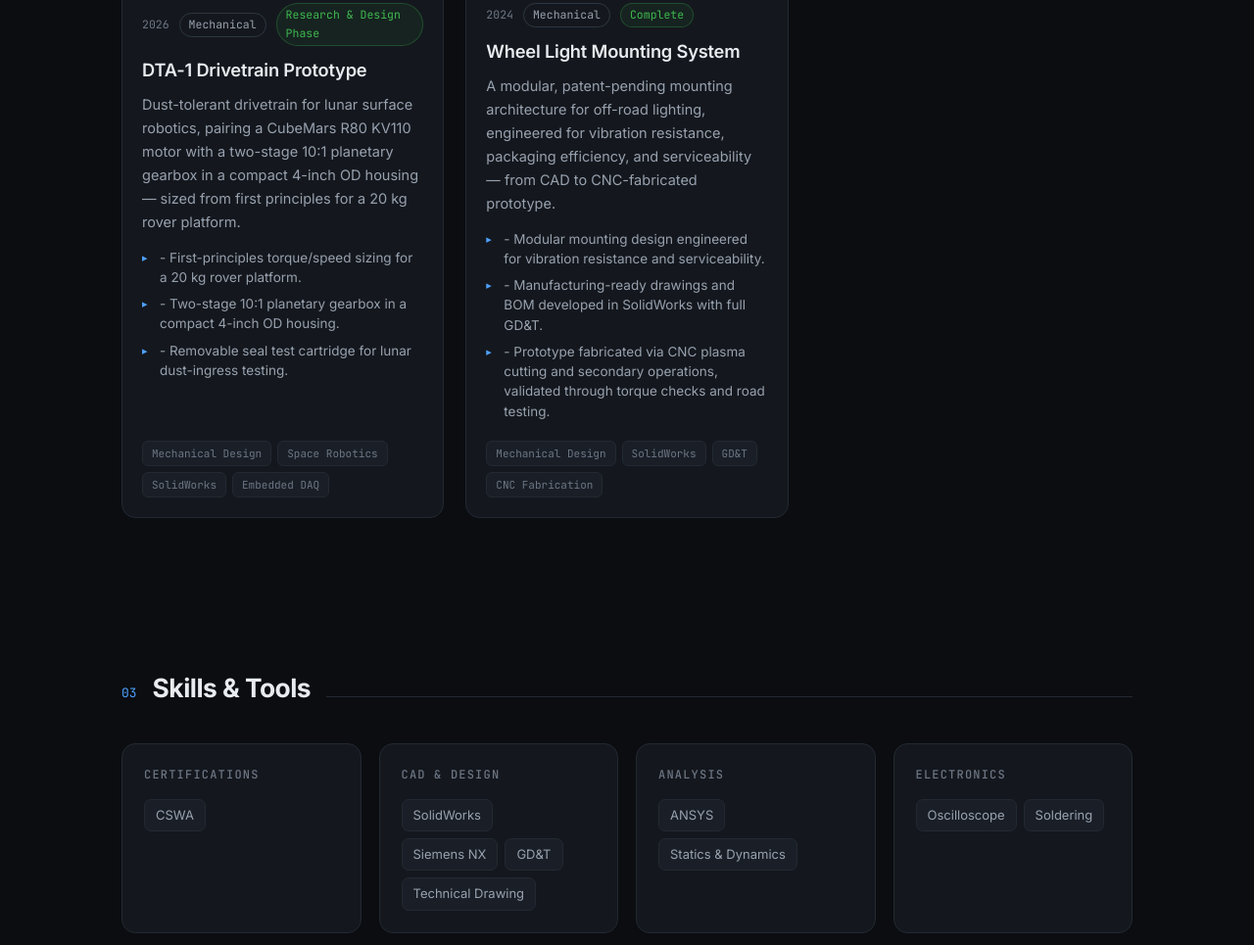
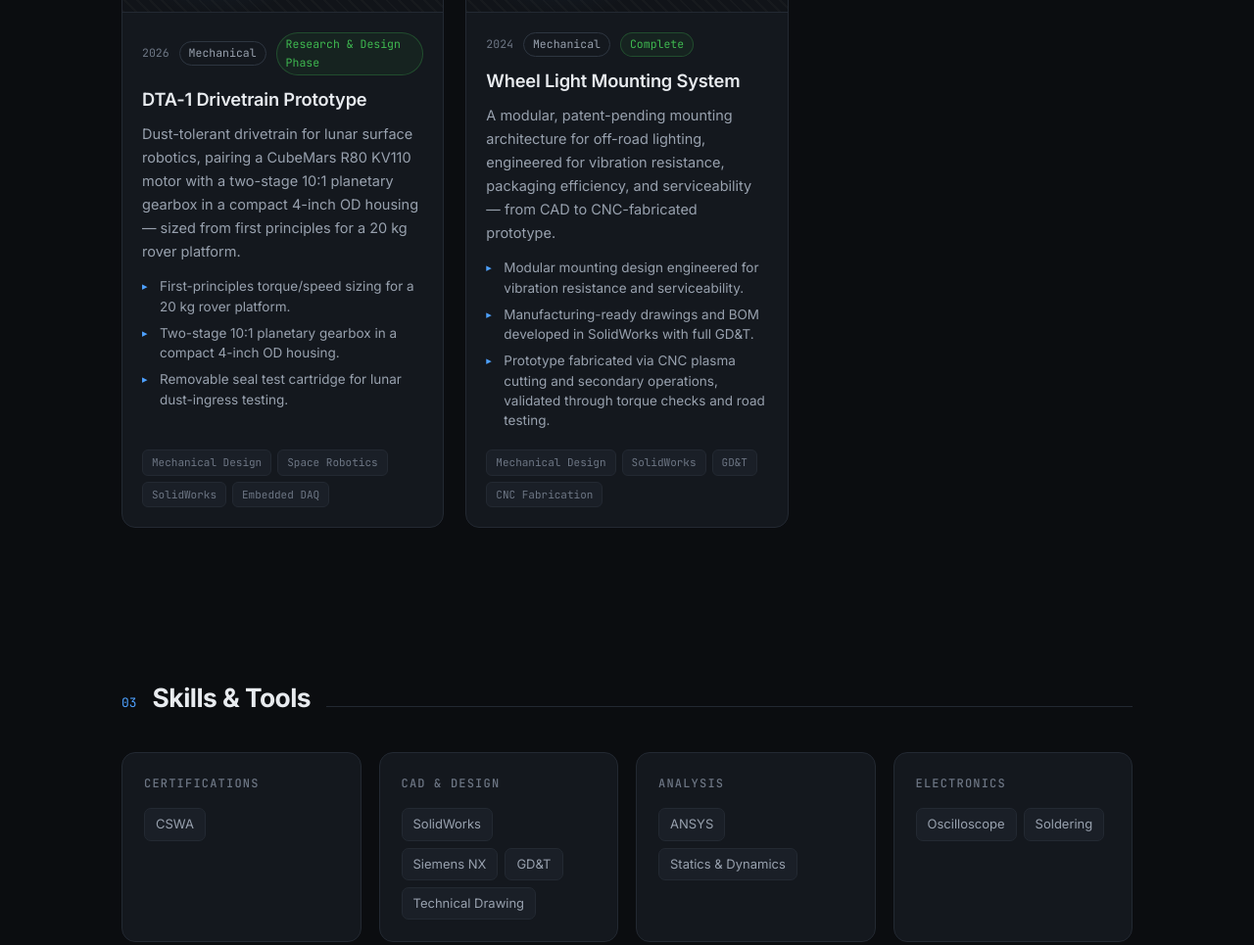
Before and after one commit to DFerronyalka/dferronyalka.github.io, a plain HTML site: page index.html in a window 1280 px wide. Shown: the part 1568-2533 px from the top of the page at 98% size. Drawn offline with Linux system fonts and the light colour scheme.

Commit message:
Update index.html

```diff
--- a/index.html
+++ b/index.html
@@ -60,6 +60,7 @@ const SITE = {
 
 const GLANCE = [
   { label: "Focus",     value: "Mechanical Design & Robotics" },
+  { label: "Clearance", value: "DoD Secret (Active)" },
   { label: "Based in",  value: "Orlando, FL, USA" },
   { label: "Year",      value: "3rd Year - BSME" },
   { label: "Projects",  value: "auto" },
@@ -84,9 +85,9 @@ const PROJECTS = [
     blurb: "Dust-tolerant drivetrain for lunar surface robotics, pairing a CubeMars R80 KV110 motor with a two-stage 10:1 planetary gearbox in a compact 4-inch OD housing — sized from first principles for a 20 kg rover platform.",
     // 2–4 short bullet points. These are what recruiters actually read.
     highlights: [
-      "- First-principles torque/speed sizing for a 20 kg rover platform.",
-	  "- Two-stage 10:1 planetary gearbox in a compact 4-inch OD housing.",
-	  "- Removable seal test cartridge for lunar dust-ingress testing.",
+      "First-principles torque/speed sizing for a 20 kg rover platform.",
+	  "Two-stage 10:1 planetary gearbox in a compact 4-inch OD housing.",
+	  "Removable seal test cartridge for lunar dust-ingress testing.",
     ],
     tags: ["Mechanical Design", "Space Robotics", "SolidWorks", "Embedded DAQ"],
     image: "",
@@ -104,9 +105,9 @@ const PROJECTS = [
     blurb: "A modular, patent-pending mounting architecture for off-road lighting, engineered for vibration resistance, packaging efficiency, and serviceability — from CAD to CNC-fabricated prototype.",
     // 2–4 short bullet points. These are what recruiters actually read.
     highlights: [
-      "- Modular mounting design engineered for vibration resistance and serviceability.",
-	  "- Manufacturing-ready drawings and BOM developed in SolidWorks with full GD&T.",
-	  "- Prototype fabricated via CNC plasma cutting and secondary operations, validated through torque checks and road testing.",
+      "Modular mounting design engineered for vibration resistance and serviceability.",
+	  "Manufacturing-ready drawings and BOM developed in SolidWorks with full GD&T.",
+	  "Prototype fabricated via CNC plasma cutting and secondary operations, validated through torque checks and road testing.",
     ],
     tags: ["Mechanical Design", "SolidWorks", "GD&T", "CNC Fabrication"],
     image: "",
@@ -144,9 +145,15 @@ const TIMELINE = [
   },
   {
     period: "May 2026 - Present",
-    title: "Machinist Apprectice",
+    title: "Machinist Apprentice",
     org: "University of Central Florida - Office of Research",
     detail: "Support UCF Senior Design teams and faculty-led research by translating design intent into manufacturable components, fixtures, and tooling using SolidWorks, GD&T, and first-principles problem-solving, while advising project teams on design for manufacturability to reduce rework and improve producibility with available shop equipment.",
+  },
+  {
+    period: "July 2017 - December 2023",
+    title: "Fire Controlman - AEGIS",
+    org: "United States Navy",
+    detail: "Maintained and troubleshot MK 99 T-1348 Radar Transmitter and ACSSFC 400 Hz power systems aboard DDG-class ships, executing preventive and corrective maintenance to sustain operational readiness in high-tempo environments. Led and trained 10+ technicians on diagnostics, troubleshooting workflows, and procedure compliance. Held an active DoD Secret Clearance (adjudicated 2017).",
   },
 ];
 
```
